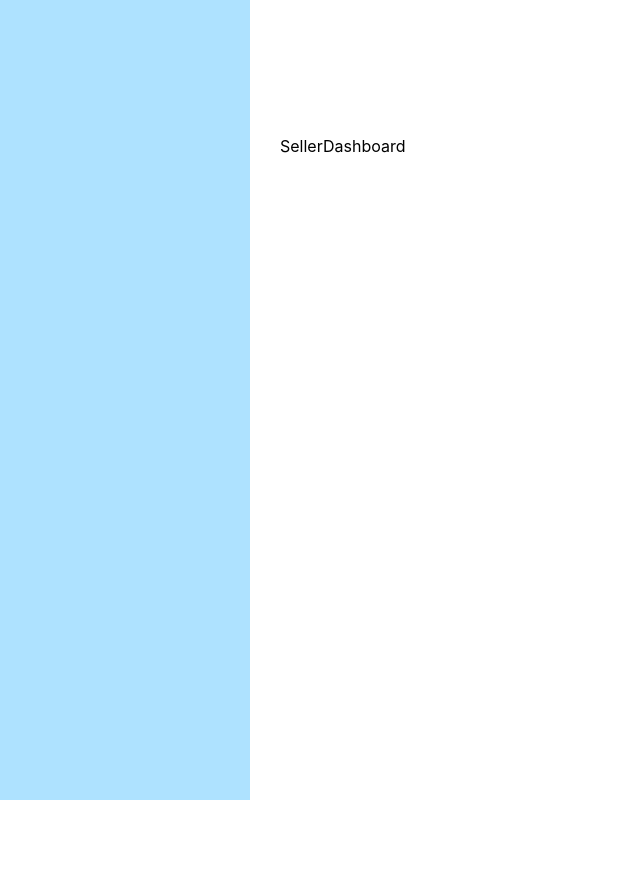
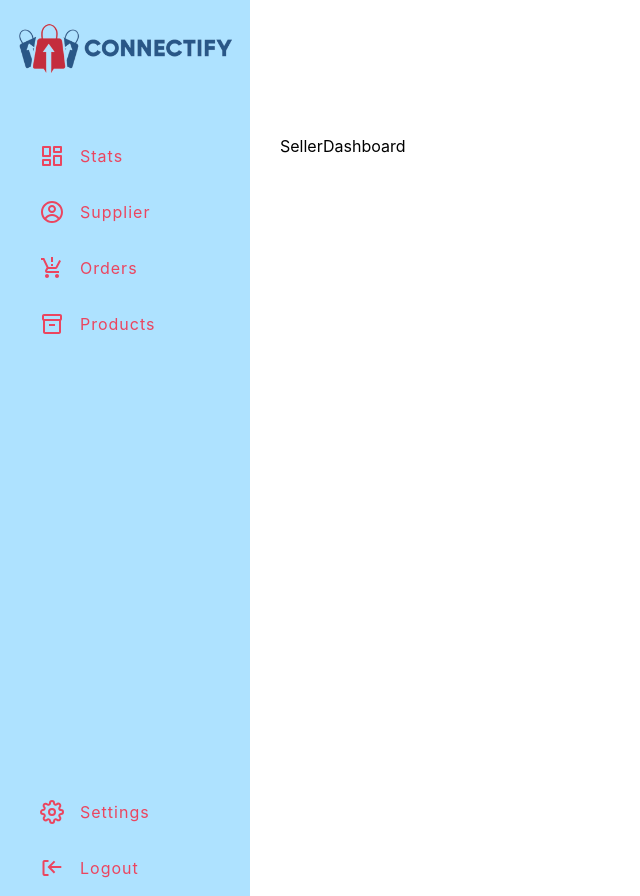
Before and after one commit to r4sy4n/connectify, a React (Create React App) app in the folder client/: page /seller in a window 1280 px wide. Shown: the whole page, without its empty margins (0-640 px from the left). Before the commit the page ends 800 px from the top, so only its background shows below. Built offline with nearby package versions, Linux system fonts and the light colour scheme.

Commit message:
Feat: implemented sidebar, add settings page and links

```diff
--- a/client/src/App.css
+++ b/client/src/App.css
@@ -1,38 +1,12 @@
-.App {
-  text-align: center;
+body {
+  background: #F3E8FF;
+  font-family: 'Cabin', Sans-Serif;
+  font-weight: 400;
+  line-height: 1.75;
+  color: #4C3A51;
 }
 
-.App-logo {
-  height: 40vmin;
-  pointer-events: none;
+a {
+  text-decoration: none;
+  letter-spacing: 1px;
 }
-
-@media (prefers-reduced-motion: no-preference) {
-  .App-logo {
-    animation: App-logo-spin infinite 20s linear;
-  }
-}
-
-.App-header {
-  background-color: #282c34;
-  min-height: 100vh;
-  display: flex;
-  flex-direction: column;
-  align-items: center;
-  justify-content: center;
-  font-size: calc(10px + 2vmin);
-  color: white;
-}
-
-.App-link {
-  color: #61dafb;
-}
-
-@keyframes App-logo-spin {
-  from {
-    transform: rotate(0deg);
-  }
-  to {
-    transform: rotate(360deg);
-  }
-}
--- a/client/src/App.js
+++ b/client/src/App.js
@@ -35,7 +35,7 @@ const App = () => {
           <Route path='manage' element={ <SupplierManageProducts/> } />
           <Route path='profile' element={ <SupplierProfile/> } />
           <Route path='orders' element={ <SupplierOrders/> } />
-
+          <Route path='settings' element={ <Settings/> } />
         </Route>
         <Route path='seller' element={ <SharedLayout/> }>
           <Route index element={ <SellerDashboard/> } />
@@ -45,6 +45,7 @@ const App = () => {
           <Route path=':usershopname' element={ <WebsitePage/> } />
           <Route path=':usershopname/productlist' element={ <ProductList/> } />
           <Route path=':usershopname/checkout' element={ <CheckOutPage/> } />
+          <Route path='settings' element={ <Settings/> } />
         </Route>
         <Route path='/' element={ <LandingPage/> } />
         <Route path='register' element={ <LoginRegister/> } />
--- a/client/src/assets/wrappers/Sidebar.js
+++ b/client/src/assets/wrappers/Sidebar.js
@@ -9,7 +9,6 @@ transition: 0.3s ease-in-out all;
       height: 100%;
       width: 250px;
       transition: 0.3s ease-in-out all;
-        z-index: 1;
     }
   .content {
       position: sticky;
@@ -22,7 +21,9 @@ transition: 0.3s ease-in-out all;
       justify-content: center;
       align-items: center;
       padding: 0 2.5rem;
-      z-index: 1;
+    }
+    .logo{
+      width: 250px;
     }
     .nav-links {
       padding-top: 2rem;
@@ -37,30 +38,32 @@ transition: 0.3s ease-in-out all;
       transition: 0.3s ease-in-out all;
     }
     .active {
-      color: #102a43;
+      color: #AEE2FF;
     }
     .active .icon {
-      color: #E21818;
+      color: #0079FF;
     }
     .nav-link {
       display: flex;
       align-items: center;
-      color: #627d98;
+      color: #EB455F;
       padding: 1rem 0;
       padding-left: 2.5rem;
       text-transform: capitalize;
       transition: 0.3s ease-in-out all;
+      text-decoration: none;
+      letter-spacing: 1px;
     }
     .nav-link:hover {
       background: #f0f4f8;
       padding-left: 3rem;
-      color: #102a43;
+      color: #0079FF;
     }
     .nav-link:hover .icon {
-      color: #E21818;
+      color: #0079FF;
     }
-  @media only screen and (max-width: 992px) {
-    display: none;
+    .settings{
+      margin-top: 25rem;
     }
 `
 export default Wrapper;
--- /dev/null
+++ b/client/src/components/SettingLinks.js
@@ -0,0 +1,32 @@
+import { NavLink } from 'react-router-dom';
+import settinglinks from '../utils/settinglinks';
+
+const SettingLinks = (close) => {
+  const handleLinkClick = () => {
+    if (typeof close.toggle === 'function') {
+      close.toggle();
+    }
+  }
+  return (
+    <div className='nav-links'>
+      {settinglinks.map((link) => {
+        const { text, path, id, icon } = link;
+        return (
+          <NavLink
+            to={path}
+            className={({ isActive }) => {
+              return isActive ? 'nav-link active' : 'nav-link';
+            }}
+            key={id}
+            onClick={handleLinkClick}
+          >
+            <span className='icon'>{icon}</span>
+            {text}
+          </NavLink>
+        );
+      })}
+    </div>
+  )
+}
+
+export default SettingLinks;
--- a/client/src/components/Sidebar.js
+++ b/client/src/components/Sidebar.js
@@ -2,6 +2,9 @@ import React from "react";
 import { useContext } from "react";
 import { SharedLayoutContext } from "../pages/dashboard/SharedLayout";
 import Wrapper from "../assets/wrappers/Sidebar";
+import LogoBanner from "./LogoBanner";
+import NavLinks from "./NavLinks";
+import SettingLinks from "./SettingLinks";
 
 const Sidebar = () => {
       const {showSidebar} = useContext(SharedLayoutContext);
@@ -11,9 +14,12 @@ const Sidebar = () => {
       <div className='sidebar-container'>
         <div className='content'>
           <header>
-
+            <LogoBanner className='logo'/>
           </header>
-          {/* <Navlinks/> */}
+          <NavLinks/>
+          <div className="settings">
+            <SettingLinks/>
+          </div>
         </div>
       </div>
     </Wrapper>
--- a/client/src/utils/links.js
+++ b/client/src/utils/links.js
@@ -1,44 +1,37 @@
 import {CgProfile} from 'react-icons/cg';
 import {MdProductionQuantityLimits} from 'react-icons/md';
 import {MdOutlineInventory2} from 'react-icons/md';
-import {FiSettings} from 'react-icons/fi';
-import {CgLogOut} from 'react-icons/cg';
+import {LuLayoutDashboard} from 'react-icons/lu';
 
 const links = [
     {
         id: 1,
-        text: 'Seller',
-        path: 'seller/profile',
-        icon: <CgProfile/>,
+        text: 'Stats',
+        path: 'seller',
+        icon: <LuLayoutDashboard/>,
     },
     {
         id: 2,
-        text: 'Supplier',
-        path: 'supplier/profile',
+        text: 'Seller',
+        path: 'profile',
         icon: <CgProfile/>,
     },
     {
         id: 3,
-        text: 'Orders',
-        path: 'seller/orders',
-        icon: <MdProductionQuantityLimits/>,
+        text: 'Supplier',
+        path: 'profile',
+        icon: <CgProfile/>,
     },
     {
         id: 4,
         text: 'Orders',
-        path: 'supplier/orders',
+        path: 'orders',
         icon: <MdProductionQuantityLimits/>,
     },
     {
         id: 5,
         text: 'Products',
-        path: 'seller/manage',
-        icon: <MdOutlineInventory2/>,
-    },
-    {
-        id: 6,
-        text: 'Products',
-        path: 'supplier/manage',
+        path: 'manage',
         icon: <MdOutlineInventory2/>,
     },
 ]
--- /dev/null
+++ b/client/src/utils/settinglinks.js
@@ -0,0 +1,18 @@
+import {FiSettings} from 'react-icons/fi';
+import {CgLogOut} from 'react-icons/cg';
+
+const settinglinks = [
+    {
+        id: 1,
+        text: 'Settings',
+        path: 'settings',
+        icon: <FiSettings/>,
+    },
+    {
+        id: 2,
+        text: 'Logout',
+        path: 'settings',
+        icon: <CgLogOut/>,
+    },
+]
+export default settinglinks;
```
Lines whose indentation alone changed are shown as unchanged.
